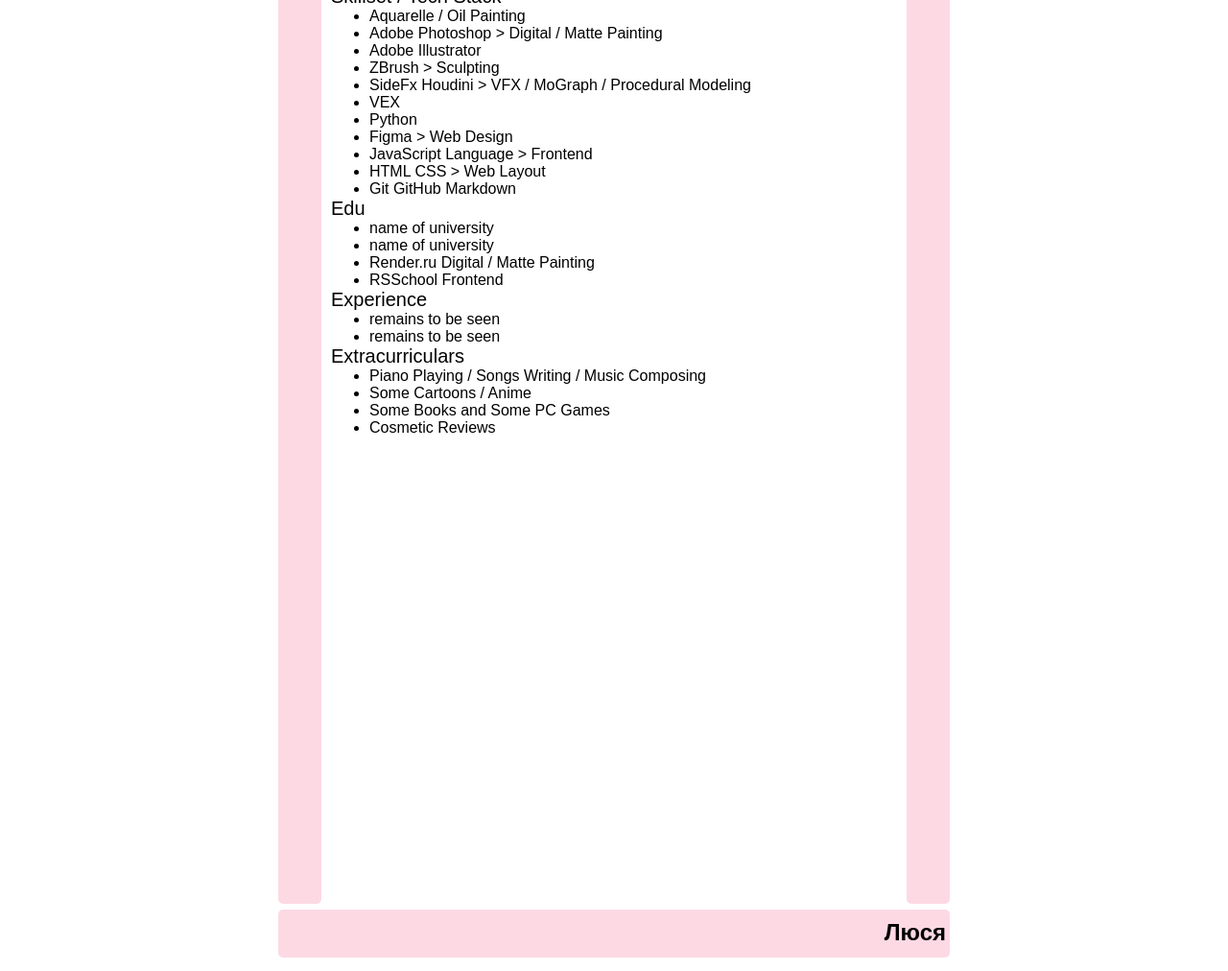
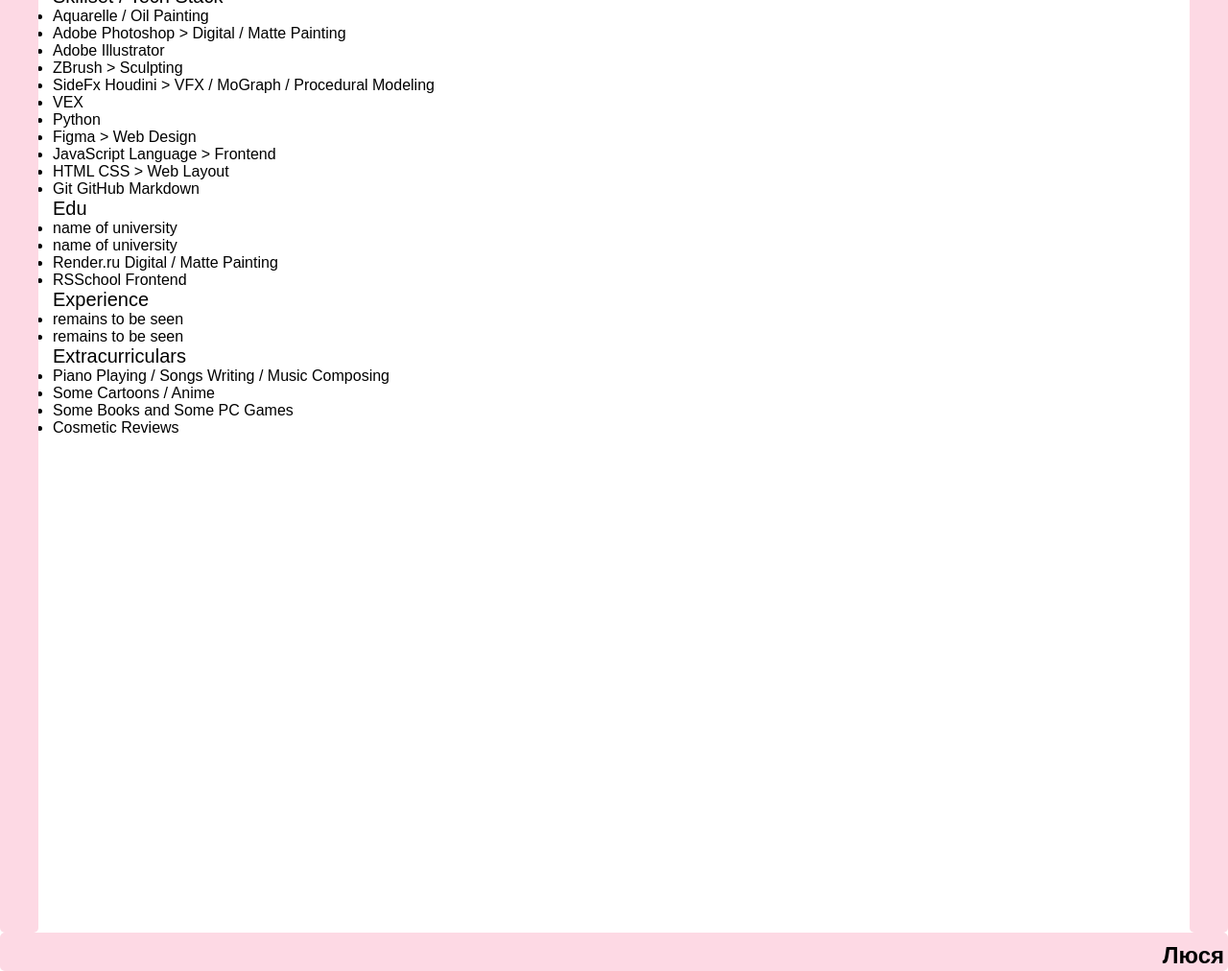
Before and after one commit to lyutails/rsschool-cv, a plain HTML site: page index.html in a window 1280 px wide. Shown: the part 58-1070 px from the top of the page at 96% size. Drawn offline with Linux system fonts and the light colour scheme.

Commit message:
feat: work on frame in css

```diff
--- a/index.html
+++ b/index.html
@@ -8,7 +8,7 @@
     <title>Document</title>
 </head>
 <body>
-    <div class="header"></div>
+    <header class="header">CV</header>
     <div class="left"></div>
     <div class="stuff">
         <h1>Lyusya</h1>
@@ -28,15 +28,10 @@
         </ul>
         <p class="head">Edu</p>
         <ul>
-            <a
-            href="link to university / courses here">
-            <li>name of university</li>
-        </a>
-        <a href="link here">
-            <li>name of university</li>
-        </a>
-        <li>Render.ru Digital / Matte Painting</li>
-        <li>RSSchool Frontend</li>
+            <li><a href="link to university or courses here">name of university</a></li>
+            <li><a href="link to university or courses here">name of university</a></li>
+            <li>Render.ru Digital / Matte Painting</li>
+            <li>RSSchool Frontend</li>
         </ul>
         <p class="head">Experience</p>
         <ul>
--- a/style.css
+++ b/style.css
@@ -1,11 +1,8 @@
 * {
-    max-width: 700px;
-    margin: auto;
+    margin: 0;
+    padding: 0;
 }
 
-/*body {
-    min-width: 500px;
-}*/
 
 div {
     border-radius: 5px;
@@ -19,32 +16,32 @@ div {
     z-index: 1;
 }
 
-#title {
-    margin-left: 3%;
-}
-
-#footer {
-    height: 50px;
-    width: 100%;
-    background-color: #fdd9e4;
-    clear: both;
-    position: relative;
-}
-
 .left {
-    height: 1000px;
-    width: 45px;
+    height: 1030px;
+    width: 40px;
     background-color: #fdd9e4;
     float: left;
     position: fixed;
 }
 
 .right {
-    height: 1000px;
-    width: 45px;
+    height: 1030px;
+    width: 40px;
     background-color: #fdd9e4;
     float: right;
     position: inherit;
+}
+
+#title {
+    margin-left: 3%;
+}
+
+#footer {
+    height: 40px;
+    width: 100%;
+    background-color: #fdd9e4;
+    clear: both;
+    position: relative;
 }
 
 .stuff {
```
